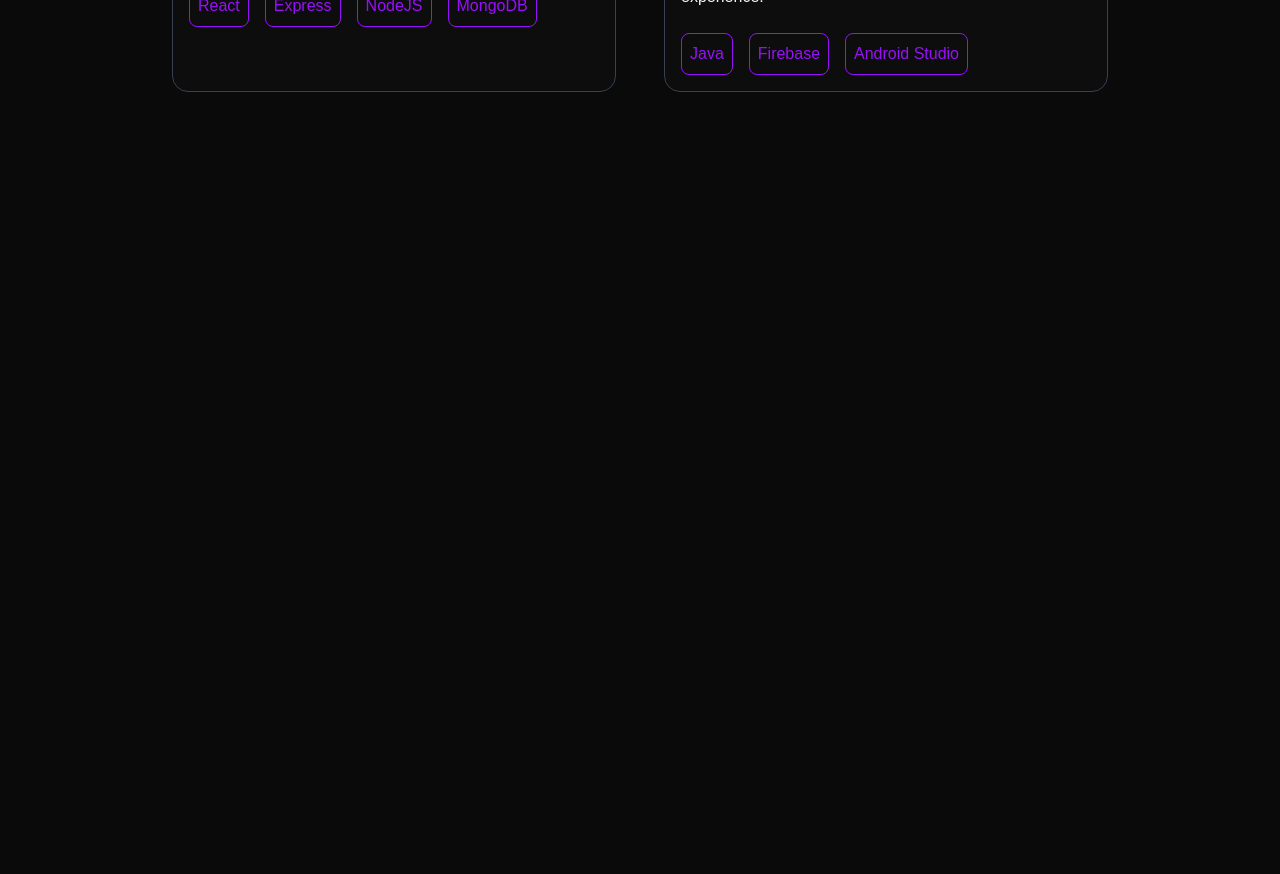
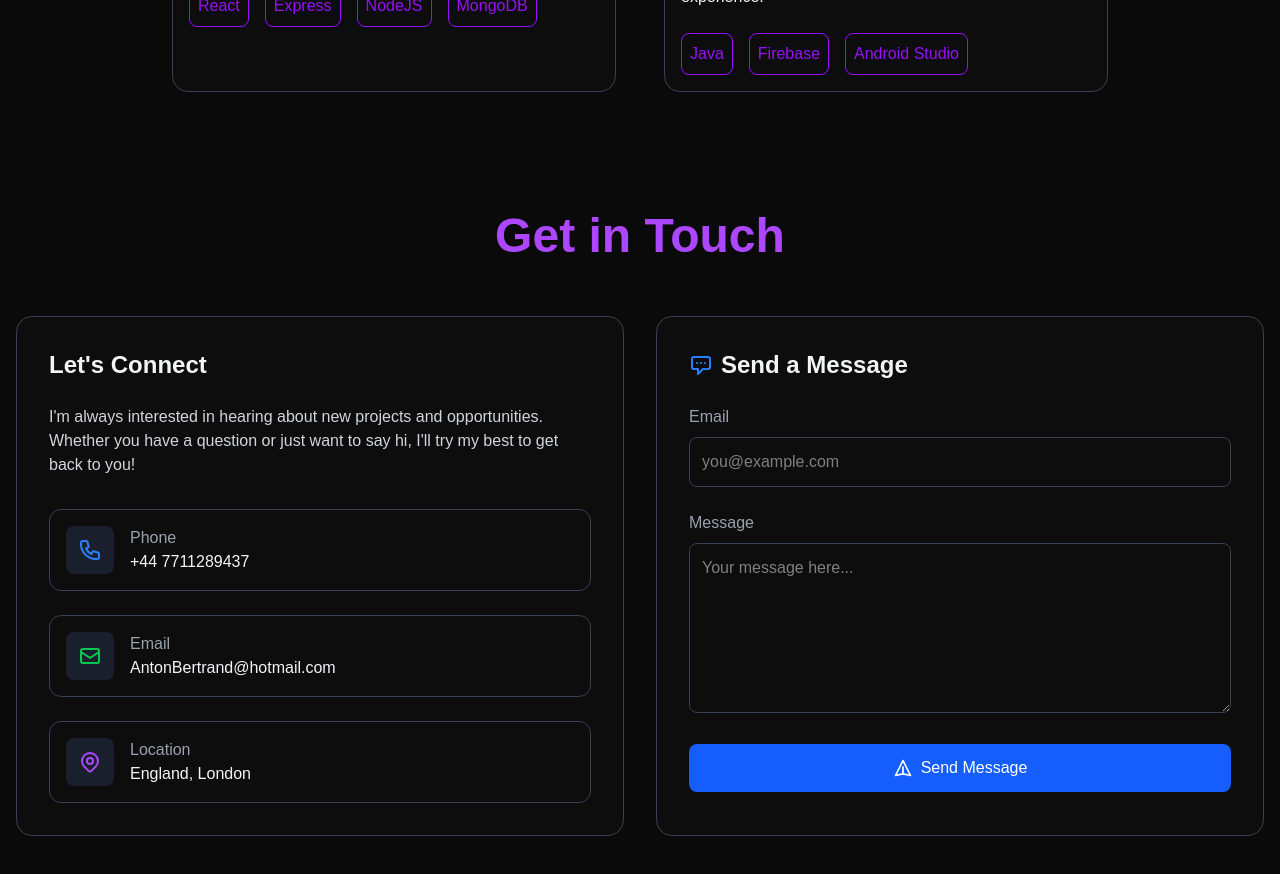
Before and after one commit to AntonBertrand/Portfolio-v2, a React (Vite) app: page / in a window 1280 px wide. Shown: the part 3880-4754 px from the top of the page. Before the commit the page ends 4004 px from the top, so only its background shows below. Built offline with nearby package versions, Linux system fonts and the light colour scheme.

Commit message:
Implemented Contact Form

```diff
--- a/package.json
+++ b/package.json
@@ -10,10 +10,12 @@
     "preview": "vite preview"
   },
   "dependencies": {
+    "@emailjs/browser": "^4.4.1",
     "@tailwindcss/vite": "^4.0.9",
+    "dotenv": "^16.4.7",
     "emailjs-com": "^3.2.0",
-    "react": "^19.0.0",
-    "react-dom": "^19.0.0",
+    "react": "^18.2.0",
+    "react-dom": "^18.2.0",
     "react-icons": "^5.5.0",
     "tailwindcss": "^4.0.9"
   },
--- a/src/App.jsx
+++ b/src/App.jsx
@@ -8,6 +8,7 @@ import Home from "./components/sections/Home";
 import About from "./components/sections/About";
 import Skills from "./components/sections/Skills";
 import Projects from "./components/sections/Projects";
+import Contact from "./components/sections/Contact";
 function App() {
   const onComplete = () => {
     setIsLoaded(true);
@@ -29,6 +30,7 @@ function App() {
       <About />
       <Skills />
       <Projects />
+      <Contact />
     </div>
   );
 }
--- a/src/components/sections/Contact.jsx
+++ b/src/components/sections/Contact.jsx
@@ -0,0 +1,227 @@
+import React, { useState } from "react";
+import emailjs from "@emailjs/browser";
+
+const Contact = () => {
+  const [formData, setFormData] = useState({
+    email: "",
+    message: "",
+  });
+  const [status, setStatus] = useState("");
+
+  const handleChange = (e) => {
+    setFormData({
+      ...formData,
+      [e.target.id]: e.target.value,
+    });
+  };
+
+  const handleSubmit = async (e) => {
+    e.preventDefault();
+    setStatus("sending");
+
+    try {
+      await emailjs.send(
+        import.meta.env.VITE_EMAILJS_SERVICE_ID,
+        import.meta.env.VITE_EMAILJS_TEMPLATE_ID,
+        {
+          from_email: formData.email,
+          message: formData.message,
+        },
+        import.meta.env.VITE_EMAILJS_PUBLIC_KEY
+      );
+      setStatus("success");
+      setFormData({ email: "", message: "" });
+    } catch (error) {
+      setStatus("error");
+      console.error("Error sending email:", error);
+    }
+  };
+
+  return (
+    <section className="py-16 px-4 min-h-screen flex flex-col items-center justify-center">
+      <div className="text-center mb-12">
+        <h2 className="text-4xl md:text-5xl font-bold text-purple-500 mb-2">
+          Get in Touch
+        </h2>
+      </div>
+
+      <div className="max-w-7xl mx-auto grid md:grid-cols-2 gap-8">
+        {/* Left Column - Contact Information */}
+        <div className="bg-white/1 border border-gray-700 p-8 rounded-2xl">
+          <h3 className="text-2xl font-bold mb-6">Let's Connect</h3>
+          <p className="text-gray-300 mb-8">
+            I'm always interested in hearing about new projects and
+            opportunities. Whether you have a question or just want to say hi,
+            I'll try my best to get back to you!
+          </p>
+
+          <div className="space-y-6">
+            {/* Phone */}
+            <div className="flex items-center gap-4 p-4 rounded-xl border border-gray-700 hover:scale-105 transition-all duration-300">
+              <div className="w-12 h-12 bg-[#1a1f2e] rounded-lg flex items-center justify-center">
+                <svg
+                  className="w-6 h-6 text-blue-500"
+                  fill="none"
+                  stroke="currentColor"
+                  viewBox="0 0 24 24"
+                >
+                  <path
+                    strokeLinecap="round"
+                    strokeLinejoin="round"
+                    strokeWidth="2"
+                    d="M3 5a2 2 0 012-2h3.28a1 1 0 01.948.684l1.498 4.493a1 1 0 01-.502 1.21l-2.257 1.13a11.042 11.042 0 005.516 5.516l1.13-2.257a1 1 0 011.21-.502l4.493 1.498a1 1 0 01.684.949V19a2 2 0 01-2 2h-1C9.716 21 3 14.284 3 6V5z"
+                  />
+                </svg>
+              </div>
+              <div>
+                <p className="text-gray-400">Phone</p>
+                <p>+44 7711289437</p>
+              </div>
+            </div>
+
+            {/* Email */}
+            <div className="flex items-center gap-4 p-4 rounded-xl border border-gray-700 hover:scale-105 transition-all duration-300">
+              <div className="w-12 h-12 bg-[#1a1f2e] rounded-lg flex items-center justify-center">
+                <svg
+                  className="w-6 h-6 text-green-500"
+                  fill="none"
+                  stroke="currentColor"
+                  viewBox="0 0 24 24"
+                >
+                  <path
+                    strokeLinecap="round"
+                    strokeLinejoin="round"
+                    strokeWidth="2"
+                    d="M3 8l7.89 5.26a2 2 0 002.22 0L21 8M5 19h14a2 2 0 002-2V7a2 2 0 00-2-2H5a2 2 0 00-2 2v10a2 2 0 002 2z"
+                  />
+                </svg>
+              </div>
+              <div>
+                <p className="text-gray-400">Email</p>
+                <p>AntonBertrand@hotmail.com</p>
+              </div>
+            </div>
+
+            {/* Location */}
+            <div className="flex items-center gap-4 p-4 rounded-xl border border-gray-700 hover:scale-105 transition-all duration-300">
+              <div className="w-12 h-12 bg-[#1a1f2e] rounded-lg flex items-center justify-center">
+                <svg
+                  className="w-6 h-6 text-purple-500"
+                  fill="none"
+                  stroke="currentColor"
+                  viewBox="0 0 24 24"
+                >
+                  <path
+                    strokeLinecap="round"
+                    strokeLinejoin="round"
+                    strokeWidth="2"
+                    d="M17.657 16.657L13.414 20.9a1.998 1.998 0 01-2.827 0l-4.244-4.243a8 8 0 1111.314 0z"
+                  />
+                  <path
+                    strokeLinecap="round"
+                    strokeLinejoin="round"
+                    strokeWidth="2"
+                    d="M15 11a3 3 0 11-6 0 3 3 0 016 0z"
+                  />
+                </svg>
+              </div>
+              <div>
+                <p className="text-gray-400">Location</p>
+                <p>England, London</p>
+              </div>
+            </div>
+          </div>
+        </div>
+
+        {/* Right Column - Contact Form */}
+        <div className="bg-white/1 border border-gray-700 p-8 rounded-2xl">
+          <div className="flex items-center gap-2 mb-6">
+            <svg
+              className="w-6 h-6 text-blue-500"
+              fill="none"
+              stroke="currentColor"
+              viewBox="0 0 24 24"
+            >
+              <path
+                strokeLinecap="round"
+                strokeLinejoin="round"
+                strokeWidth="2"
+                d="M8 10h.01M12 10h.01M16 10h.01M9 16H5a2 2 0 01-2-2V6a2 2 0 012-2h14a2 2 0 012 2v8a2 2 0 01-2 2h-5l-5 5v-5z"
+              />
+            </svg>
+            <h3 className="text-2xl font-bold">Send a Message</h3>
+          </div>
+
+          <form onSubmit={handleSubmit} className="space-y-6">
+            <div>
+              <label htmlFor="email" className="block text-gray-400 mb-2">
+                Email
+              </label>
+              <input
+                type="email"
+                id="email"
+                value={formData.email}
+                onChange={handleChange}
+                placeholder="you@example.com"
+                className="w-full p-3 rounded-lg border border-gray-700 focus:border-purple-500 focus:outline-none"
+                required
+              />
+            </div>
+
+            <div>
+              <label htmlFor="message" className="block text-gray-400 mb-2">
+                Message
+              </label>
+              <textarea
+                id="message"
+                value={formData.message}
+                onChange={handleChange}
+                rows="6"
+                placeholder="Your message here..."
+                className="w-full p-3 rounded-lg border border-gray-700 focus:border-purple-500 focus:outline-none"
+                required
+              ></textarea>
+            </div>
+
+            {status === "success" && (
+              <p className="text-green-500 text-center">
+                Message sent successfully!
+              </p>
+            )}
+            {status === "error" && (
+              <p className="text-red-500 text-center">
+                Failed to send message. Please try again.
+              </p>
+            )}
+            {status === "sending" && (
+              <p className="text-blue-500 text-center">Sending message...</p>
+            )}
+
+            <button
+              type="submit"
+              disabled={status === "sending"}
+              className="w-full bg-blue-600 text-white py-3 px-6 rounded-lg flex items-center justify-center gap-2 hover:bg-blue-700 transition-colors duration-300 disabled:opacity-50 disabled:cursor-not-allowed"
+            >
+              <svg
+                className="w-5 h-5"
+                fill="none"
+                stroke="currentColor"
+                viewBox="0 0 24 24"
+              >
+                <path
+                  strokeLinecap="round"
+                  strokeLinejoin="round"
+                  strokeWidth="2"
+                  d="M12 19l9 2-9-18-9 18 9-2zm0 0v-8"
+                />
+              </svg>
+              {status === "sending" ? "Sending..." : "Send Message"}
+            </button>
+          </form>
+        </div>
+      </div>
+    </section>
+  );
+};
+
+export default Contact;
```
Also changed, not shown: 2 other files (tests, documents, lock files or other folders).
